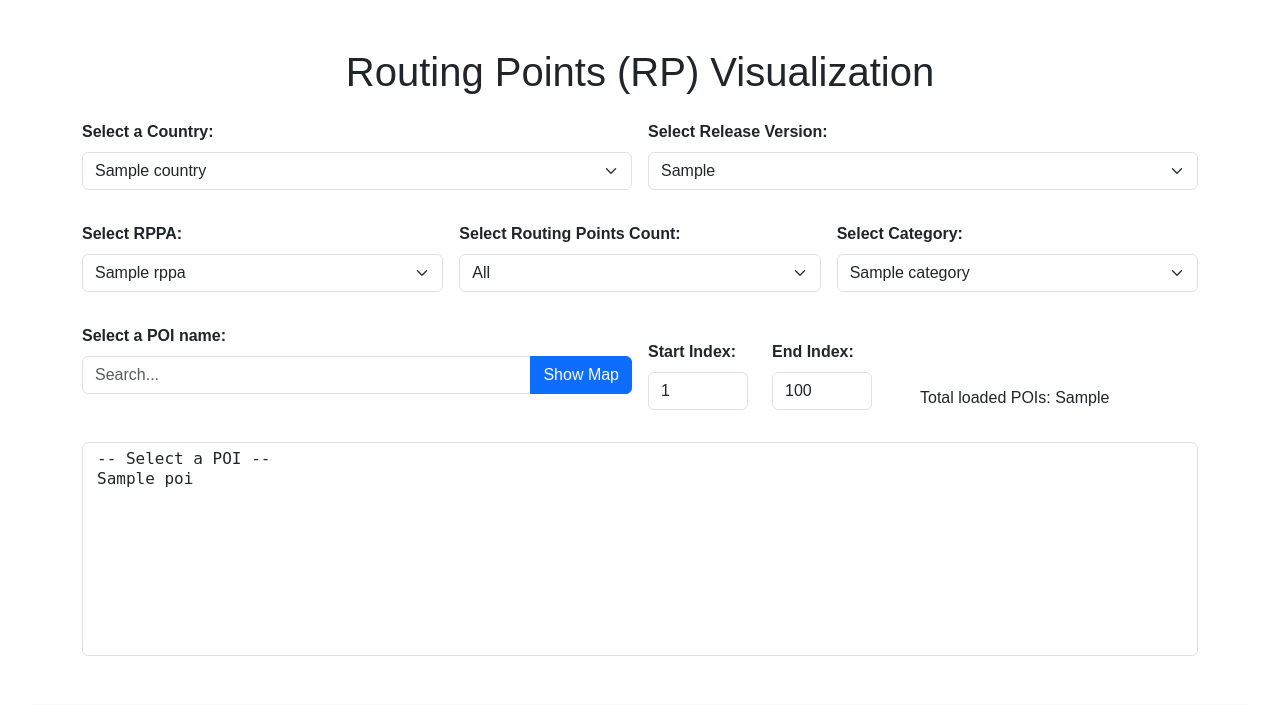
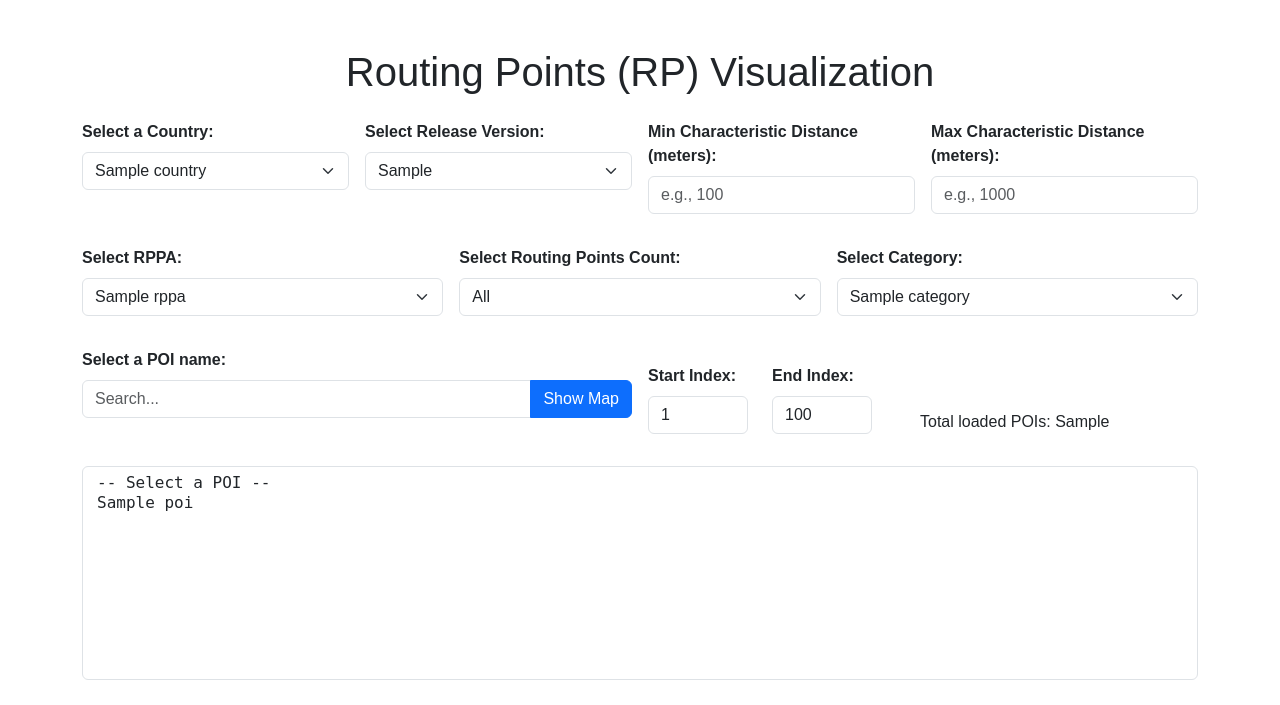
Before and after one commit to ivanpanadero-tomtom/rp-visualization-flask, a Flask app: template templates/index.html in a window 1280 px wide. Shown: the top 705 px of the page. Run offline with Flask 3, Linux system fonts and the light colour scheme; the template is opened without the code that fills it: most values are stand-ins (such as "Sample title", 1, 10 or a date in 2020).

Commit message:
filtering characteristic distance

```diff
--- a/app.py
+++ b/app.py
@@ -92,7 +92,9 @@ def index():
             release_version='All',
             category='All',
             selected_rppa='All',
-            selected_routing_points_count='All'
+            selected_routing_points_count='All',
+            min_characteristic_distance= 0,
+            max_characteristic_distance= df['poi_characteristic_distance'].max()
         )
 
         len_df = len(filtered_df)
@@ -131,6 +133,9 @@ def update_pois():
         start_index = int(request.args.get('start_index', DEFAULT_START_INDEX))
         end_index = int(request.args.get('end_index', DEFAULT_END_INDEX))
         search_query = request.args.get('search', '')
+        min_characteristic_distance = request.args.get('min_characteristic_distance', type=float)
+        max_characteristic_distance = request.args.get('max_characteristic_distance', type=float)
+
 
         start_index = start_index - 1
         logging.info(
@@ -144,7 +149,7 @@ def update_pois():
         filter_options = extract_filter_options(df, release_version, category, selected_rppa, selected_routing_points_count)
 
         # Apply filters
-        filtered_df = filter_df(df, release_version, category, selected_rppa, selected_routing_points_count)
+        filtered_df = filter_df(df, release_version, category, selected_rppa, selected_routing_points_count, min_characteristic_distance, max_characteristic_distance)
 
         # Apply search if provided
         if search_query:
@@ -187,6 +192,8 @@ def get_map():
         selected_poi_id = data.get('poi')
         selected_routing_points_count = data.get('routing_points_count', 'All')
         search_query = data.get('search', '')
+
+
 
         logging.info(
             f"Received /get_map request with country={selected_country}, rppa={selected_rppa}, "
--- a/templates/index.html
+++ b/templates/index.html
@@ -72,9 +72,9 @@
     <div class="container my-5">
         <h1 class="text-center mb-4">Routing Points (RP) Visualization</h1>
         <form id="myForm">
-            <!-- First Row: Country and Release Version -->
+            <!-- First Row: Country, Release Version, and Characteristic Distance -->
         <div class="row g-3">
-                <div class="col-md-6">
+            <div class="col-md-3">
                 <label for="country" class="form-label">Select a Country:</label>
                 <select name="country" id="country" class="form-select">
                     {% for country in countries %}
@@ -82,13 +82,37 @@
                     {% endfor %}
                 </select>
             </div>
-                <div class="col-md-6">
+            <div class="col-md-3">
                 <label for="release_version" class="form-label">Select Release Version:</label>
                 <select name="release_version" id="release_version" class="form-select">
                     {% for rv in release_versions %}
                     <option value="{{ rv }}" {% if rv == selected_version %}selected{% endif %}>{{ rv }}</option>
                     {% endfor %}
                 </select>
+            </div>
+            <!-- New Minimum Characteristic Distance Input -->
+            <div class="col-md-3">
+                <label for="min_characteristic_distance" class="form-label">Min Characteristic Distance (meters):</label>
+                <input
+                    type="number"
+                    id="min_characteristic_distance"
+                    name="min_characteristic_distance"
+                    class="form-control"
+                    placeholder="e.g., 100"
+                    min="0"
+                >
+            </div>
+            <!-- New Maximum Characteristic Distance Input -->
+            <div class="col-md-3">
+                <label for="max_characteristic_distance" class="form-label">Max Characteristic Distance (meters):</label>
+                <input
+                    type="number"
+                    id="max_characteristic_distance"
+                    name="max_characteristic_distance"
+                    class="form-control"
+                    placeholder="e.g., 1000"
+                    min="0"
+                >
             </div>
         </div>
 
@@ -167,7 +191,7 @@
             <!-- Fourth Row: POI List -->
             <div class="row g-3 mt-3">
                 <div class="col-md-12">
-                    <select name="poi" id="poi-dropdown" class="form-select monospace-select" size="10">
+                    <select name="poi" id="poi-dropdown" class="form-select monospace-select" size="10" required>
                         <option value="">-- Select a POI --</option> <!-- Default empty option -->
                         {% for poi in pois %}
                             <option value="{{ poi.id }}" {% if selected_poi == poi.id %}selected{% endif %}>
@@ -204,6 +228,10 @@
             const routingPointsCount = document.getElementById('routing_points_count').value;
             const startIndex = document.getElementById('start_index').value;
             const endIndex = document.getElementById('end_index').value;
+            // New Characteristic Distance Values
+            const minCharacteristicDistance = document.getElementById('min_characteristic_distance').value;
+            const maxCharacteristicDistance = document.getElementById('max_characteristic_distance').value;
+
 
             const url = `/update_pois?country=${encodeURIComponent(country)}`
                         + `&release_version=${encodeURIComponent(releaseVersion)}`
@@ -212,7 +240,9 @@
                         + `&routing_points_count=${encodeURIComponent(routingPointsCount)}`
                         + `&start_index=${encodeURIComponent(startIndex)}`
                         + `&end_index=${encodeURIComponent(endIndex)}`
-                        + `&search=${encodeURIComponent(searchQuery)}`;  // <-- important fix
+                        + `&search=${encodeURIComponent(searchQuery)}`
+                        + `&min_characteristic_distance=${encodeURIComponent(minCharacteristicDistance)}`
+                        + `&max_characteristic_distance=${encodeURIComponent(maxCharacteristicDistance)}`;
 
             fetch(url)
                 .then(response => response.json())
@@ -282,6 +312,8 @@
         document.getElementById('category').addEventListener('change', updatePois);
         document.getElementById('rppa').addEventListener('change', updatePois);
         document.getElementById('routing_points_count').addEventListener('change', updatePois);
+        document.getElementById('min_characteristic_distance').addEventListener('input', updatePois);
+        document.getElementById('max_characteristic_distance').addEventListener('input', updatePois);
 
         // **New event listeners for Start Index and End Index**
         document.getElementById('start_index').addEventListener('change', updatePois);
@@ -304,6 +336,16 @@
             const formData = new FormData(this);
             const rppa = document.getElementById('rppa').value;
             const routingPointsCount = document.getElementById('routing_points_count').value; // New filter
+
+            // Prevent form submission if Min > Max
+            const minDistance = parseFloat(document.getElementById('min_characteristic_distance').value) || 0;
+            const maxDistance = parseFloat(document.getElementById('max_characteristic_distance').value) || Infinity;
+
+            if (minDistance > maxDistance) {
+                event.preventDefault();
+                alert('Minimum Characteristic Distance cannot be greater than Maximum Characteristic Distance.');
+                return;
+            }
 
             // Add the current selected_rppa and routing_points_count values to the form data
             formData.append('selected_rppa', rppa);
--- a/utils.py
+++ b/utils.py
@@ -62,9 +62,10 @@ def prepare_poi_options(data, include_release_version=False):
 
     # 3) Build the line for each row
     def build_label(row):
-        label = f"{row['trunc_name']:<{max_name_length}} - {row['category_name']:<{max_category_length}} - [{row['num_reference_routing_points']}, {row['num_provider_routing_points']}] - RPPA = {row['rppa']}"
+        label = f"{row['trunc_name']:<{max_name_length}} - {row['category_name']:<{max_category_length}} - [{row['num_reference_routing_points']}, {row['num_provider_routing_points']}] - {row['rppa']}"
         if include_release_version and 'release_version' in row:
             label += f" - {row['release_version']}"
+        label += f" - {row['poi_characteristic_distance']:8.2f} m"
         return label.replace(' ', '\u00A0')  # Replace spaces with non-breaking spaces
 
     # 4) Build a list of {id, label} dictionaries
@@ -76,9 +77,10 @@ def prepare_poi_options(data, include_release_version=False):
             'label': label
         })
 
-    # 5) Remove the non-breaking spaces replacement
-    # lines = lines.str.replace(' ', '\u00A0', regex=False)  # <-- Remove or comment out this line
 
+    #title = f"-- POI Name {' ' * max_name_length} -- {' ' * max_category_length} - "
+    #title.replace(' ', '\u00A0')
+    #pois = [{{'id': -1,   'label': title}}] + pois
     return pois  # Return list of dictionaries instead of list of strings
 
 def extract_unique_rrpa(df_pandas):
@@ -202,7 +204,7 @@ def create_folium_map(reference_latlon, provider_latlon, provider_routing_points
         <div style="
             position: fixed;
             top: 10px;
-            left: 10px;
+            right: 10px;
             width: 200px;
             padding: 10px;
             background-color: white;
@@ -226,7 +228,7 @@ def create_folium_map(reference_latlon, provider_latlon, provider_routing_points
         logging.error(f"Error creating Folium map: {e}")
         raise e
 
-def filter_df(df_pandas, release_version, category, selected_rppa, selected_routing_points_count):
+def filter_df(df_pandas, release_version, category, selected_rppa, selected_routing_points_count, min_characteristic_distance, max_characteristic_distance):
 
     # Apply filters for release version and category
     if release_version and release_version != 'All':
@@ -268,4 +270,13 @@ def filter_df(df_pandas, release_version, category, selected_rppa, selected_rout
         df_pandas = df_pandas[(df_pandas['rppa'] >= min_rppa) & (df_pandas['rppa'] <= max_rppa)]
         logging.info(f"Number of POIs after RPPA filtering: {len(df_pandas)}")
 
+    # Apply Characteristic Distance Filtering outside RPPA condition
+    if min_characteristic_distance is not None:
+        df_pandas = df_pandas[df_pandas['poi_characteristic_distance'] >= min_characteristic_distance]
+        logging.info(f"Filtered POIs with characteristic_distance >= {min_characteristic_distance}")
+
+    if max_characteristic_distance is not None:
+        df_pandas = df_pandas[df_pandas['poi_characteristic_distance'] <= max_characteristic_distance]
+        logging.info(f"Filtered POIs with characteristic_distance <= {max_characteristic_distance}")
+
     return df_pandas
```
Lines whose indentation alone changed are shown as unchanged.
